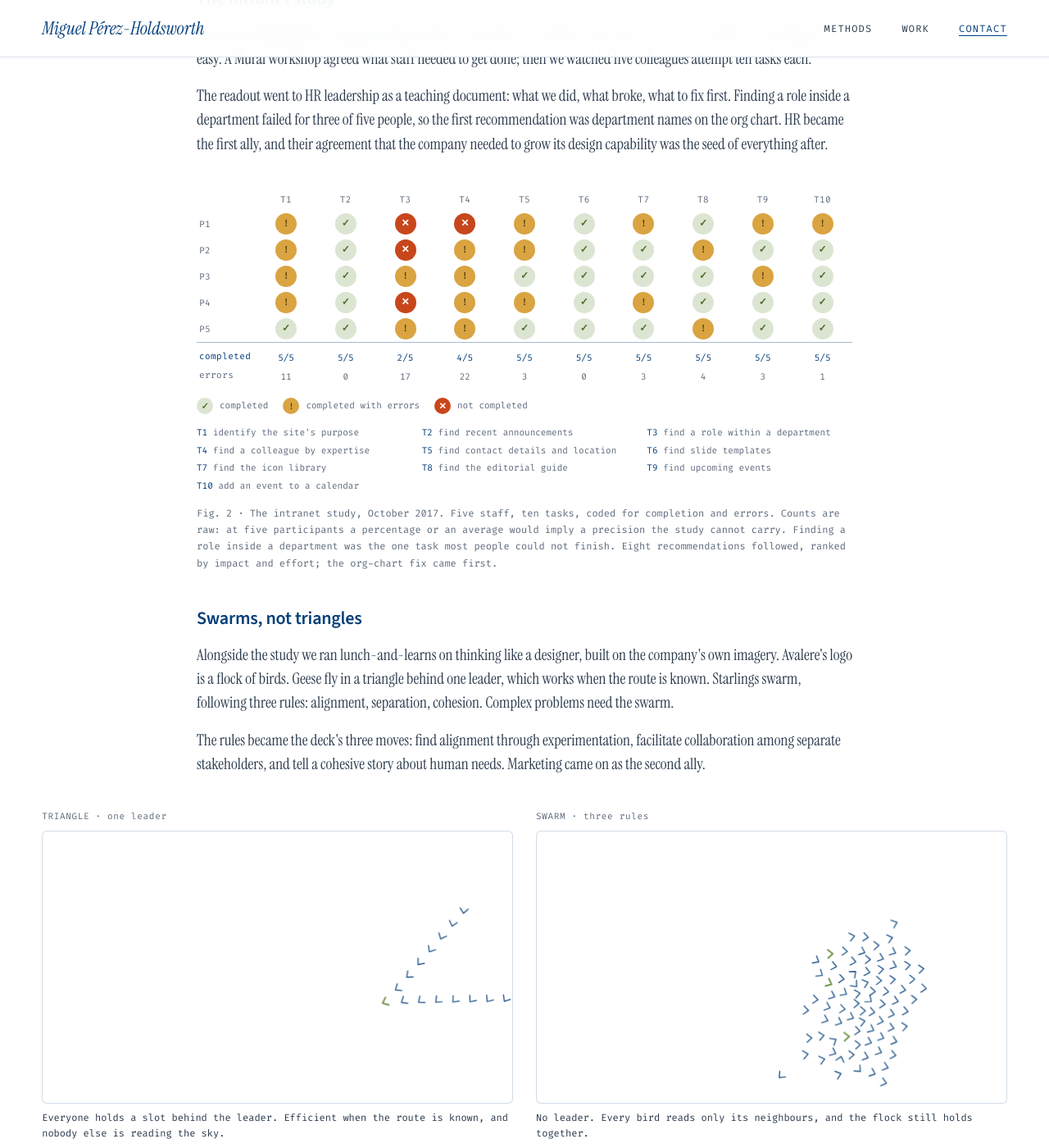
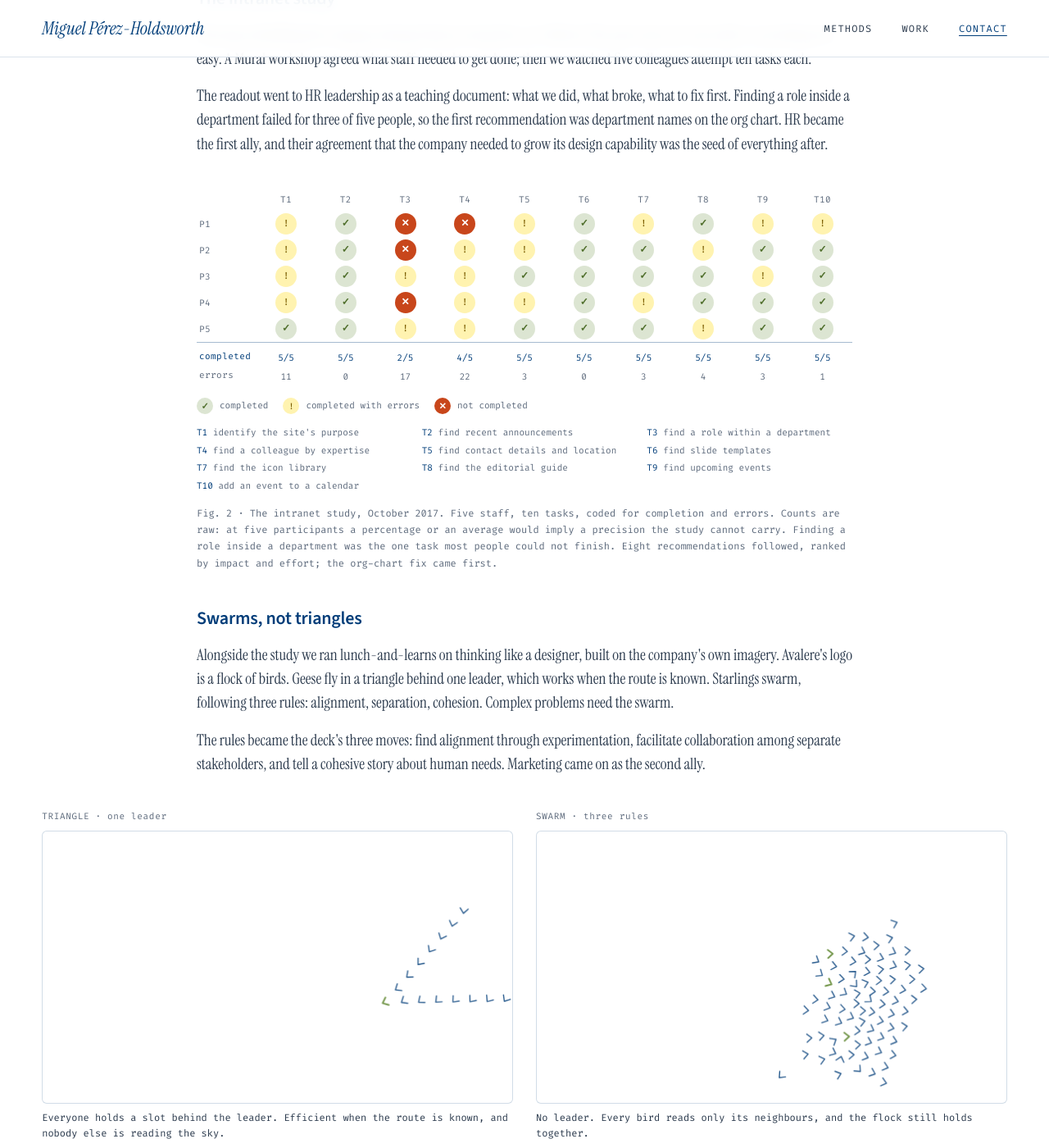
Before and after one commit to miguel-perez/miguel-perez.github.io, a Jekyll site: the page built from work/inovalon-design-coe/index.html, in a window 1280 px wide and 1400 px high, scrolled down 1769 px. Shown: the whole window at 82% size. Built offline with Jekyll 4.4.1, drawn with Linux system fonts in a browser that asks for light colours.

Commit message:
Use the page's own highlighter yellow for the warning state
The mixed ochre read as mustard against the sage green. The chart
document already carries a highlighter yellow, so the warning chip now
uses it: two pale tints for the quiet states and the solid brick red for
failure, which is the one that should pull the eye.

Co-Authored-By: Claude Opus 5 (1M context) <noreply@anthropic.com>

```diff
--- a/work/inovalon-design-coe/index.html
+++ b/work/inovalon-design-coe/index.html
@@ -256,7 +256,7 @@ blockquote footer{margin-top:16px;font:12px/1.6 'Fira Code',monospace;color:#5e6
 .grid td{padding:3px;text-align:center}
 .grid i{display:inline-flex;align-items:center;justify-content:center;width:26px;height:26px;border-radius:50%;font-style:normal;font:600 12px/1 'Source Sans 3',sans-serif}
 .grid .ok{background:rgba(115,150,74,.25);color:#4F6E2B}
-.grid .err{background:#D9A441;color:#4A3505}
+.grid .err{background:#fff3b0;color:#7A5C00}
 .grid .fail{background:#C8461B;color:#fff}
 .grid tfoot th,.grid tfoot td{padding-top:9px;color:#003D79}
 .grid tfoot tr:first-child th,.grid tfoot tr:first-child td{border-top:1px solid rgba(0,61,121,.35)}
@@ -266,7 +266,7 @@ blockquote footer{margin-top:16px;font:12px/1.6 'Fira Code',monospace;color:#5e6
 .key i{display:inline-flex;align-items:center;justify-content:center;width:20px;height:20px;border-radius:50%;font-style:normal;font:600 11px/1 'Source Sans 3',sans-serif;margin-left:10px}
 .key i:first-child{margin-left:0}
 .key .ok{background:rgba(115,150,74,.25);color:#4F6E2B}
-.key .err{background:#D9A441;color:#4A3505}
+.key .err{background:#fff3b0;color:#7A5C00}
 .key .fail{background:#C8461B;color:#fff}
 .key span{margin-left:6px;color:#8a929e}
 
```
